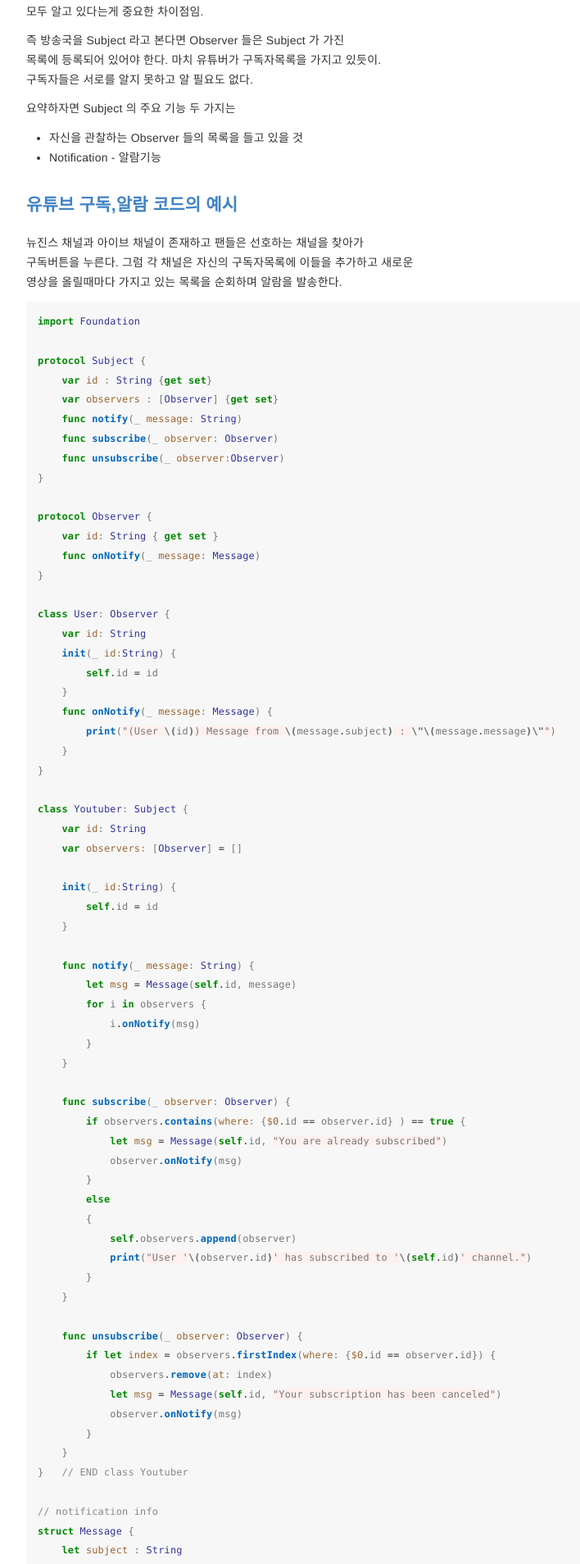
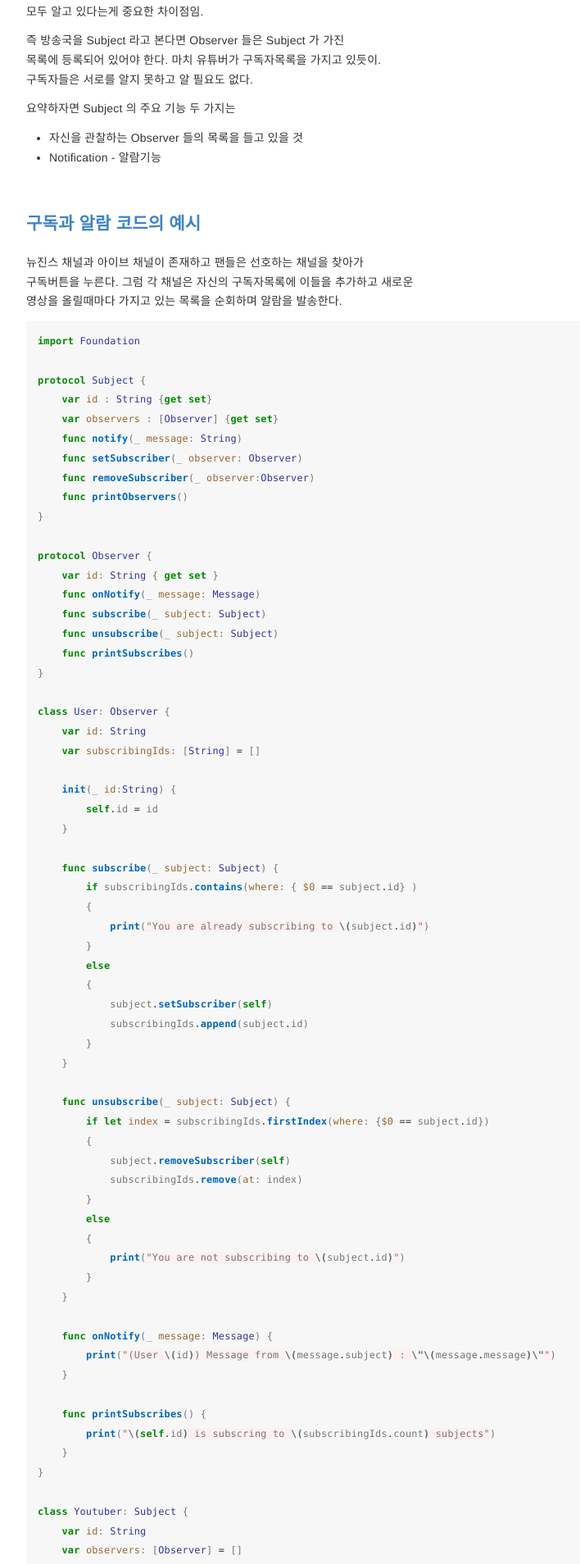
Before and after one commit to nicemiro/nicemiro.github.io, a Jekyll site: the page built from _posts/design_pattern/2024-08-16-ObserverPattern.md, in a window 1280 px wide. Shown: the part 588-2496 px from the top of the page at 82% size, without its empty margins (223-931 px from the left). Built offline with Jekyll 4.4.1, drawn with Linux system fonts in a browser that asks for light colours; some of the changed text lies outside the part shown.

Commit message:
save progress

````diff
--- a/_posts/design_pattern/2024-08-16-ObserverPattern.md
+++ b/_posts/design_pattern/2024-08-16-ObserverPattern.md
@@ -36,8 +36,9 @@
 요약하자면 Subject 의 주요 기능 두 가지는
 * 자신을 관찰하는 Observer 들의 목록을 들고 있을 것
 * Notification - 알람기능
+<br>
 
-### 유튜브 구독,알람 코드의 예시
+### 구독과 알람 코드의 예시
 뉴진스 채널과 아이브 채널이 존재하고 팬들은 선호하는 채널을 찾아가
 구독버튼을 누른다. 그럼 각 채널은 자신의 구독자목록에 이들을 추가하고 새로운
 영상을 올릴때마다 가지고 있는 목록을 순회하며 알람을 발송한다.
@@ -49,22 +50,57 @@
     var id : String {get set}
     var observers : [Observer] {get set}
     func notify(_ message: String)
-    func subscribe(_ observer: Observer)
-    func unsubscribe(_ observer:Observer)
+    func setSubscriber(_ observer: Observer)
+    func removeSubscriber(_ observer:Observer)
+    func printObservers()
 }
 
 protocol Observer {
     var id: String { get set }
     func onNotify(_ message: Message)
+    func subscribe(_ subject: Subject)
+    func unsubscribe(_ subject: Subject)
+    func printSubscribes()
 }
 
 class User: Observer {
     var id: String
+    var subscribingIds: [String] = []
+
     init(_ id:String) {
         self.id = id
     }
+
+    func subscribe(_ subject: Subject) {
+        if subscribingIds.contains(where: { $0 == subject.id} )
+        {
+            print("You are already subscribing to \(subject.id)")
+        }
+        else
+        {
+            subject.setSubscriber(self)
+            subscribingIds.append(subject.id)
+        }
+    }
+
+    func unsubscribe(_ subject: Subject) {
+        if let index = subscribingIds.firstIndex(where: {$0 == subject.id})
+        {
+            subject.removeSubscriber(self)
+            subscribingIds.remove(at: index)
+        }
+        else
+        {
+            print("You are not subscribing to \(subject.id)")
+        }
+    }
+
     func onNotify(_ message: Message) {
         print("(User \(id)) Message from \(message.subject) : \"\(message.message)\"")
+    }
+
+    func printSubscribes() {
+        print("\(self.id) is subscring to \(subscribingIds.count) subjects")
     }
 }
 
@@ -83,7 +119,7 @@
         }
     }
 
-    func subscribe(_ observer: Observer) {
+    func setSubscriber(_ observer: Observer) {
         if observers.contains(where: {$0.id == observer.id} ) == true {
             let msg = Message(self.id, "You are already subscribed")
             observer.onNotify(msg)
@@ -95,16 +131,22 @@
         }
     }
 
-    func unsubscribe(_ observer: Observer) {
+    func removeSubscriber(_ observer: Observer) {
         if let index = observers.firstIndex(where: {$0.id == observer.id}) {
             observers.remove(at: index)
             let msg = Message(self.id, "Your subscription has been canceled")
             observer.onNotify(msg)
         }
     }
-}   // END class Youtuber
 
-// notification info
+    func printObservers() {
+        print("\(self.id) has \(observers.count) subscribers")
+        for i in observers {
+            print(i.id)
+        }
+    }
+}
+
 struct Message {
     let subject : String
     let message : String
@@ -113,7 +155,10 @@
         self.message = message
     }
 }
+```
 
+##### 실행코드
+```swift
 // init Youtuber
 let youtuber_NewJeans = Youtuber("NewJeans")
 let youtuber_Ive = Youtuber("Ive")
@@ -124,49 +169,115 @@
 let user3 = User("Choi")
 let user4 = User("Park")
 
-// user clicks subscribe button (구독)
-youtuber_NewJeans.subscribe(user1)
-youtuber_NewJeans.subscribe(user3)
-youtuber_NewJeans.subscribe(user4)
-print("\n")
-youtuber_Ive.subscribe(user2)
-youtuber_Ive.subscribe(user4)
+// user click subscribe button
+print("구독")
+user1.subscribe(youtuber_NewJeans)
+user3.subscribe(youtuber_NewJeans)
+user4.subscribe(youtuber_NewJeans)
+user2.subscribe(youtuber_Ive)
+user4.subscribe(youtuber_Ive)
 print("\n")
 
-// you tubers send notifications of their new content to their subscribers (알람)
+// you tubers send notifications of their new content to their subscribers
+print("알람")
 youtuber_NewJeans.notify("Our New content just has been uploaded. Don't miss it!")
 youtuber_Ive.notify("Our New content just has been uploaded. Thank you!")
 print("\n")
 
-// unsubscribe (구독취소)
-youtuber_NewJeans.unsubscribe(user1)
-youtuber_Ive.unsubscribe(user2)
+print("구독자 목록")
+youtuber_NewJeans.printObservers()
+youtuber_Ive.printObservers()
+print("\n")
+
+print("구독중")
+user1.printSubscribes()
+user2.printSubscribes()
+user3.printSubscribes()
+user4.printSubscribes()
+print("\n")
+
+// unsubscribe
+print("구독취소")
+user1.unsubscribe(youtuber_NewJeans)
+user2.unsubscribe(youtuber_Ive)
+youtuber_NewJeans.printObservers()
+youtuber_Ive.printObservers()
+print("\n")
+
+print("구독중")
+user1.printSubscribes()
+user2.printSubscribes()
+user3.printSubscribes()
+user4.printSubscribes()
 ```
 
+##### 결과
 <img src="/img/designPattern/2024-08-16-ObserverPattern_0.png" style="width:100%">
+<br>
+<br>
 
-위의 코드에서 구독자는 유튜버에 대한 정보를 갖고 있지 않기 때문에 둘 사이에 강한 커플링은 발생하지 않는다.
-강한 참조로 인한 메모리 Leak 에 대한 걱정보다는 모든 옵저버들을 순환하며 Noti 를 날릴때
-동기화(Sync) 방식으로 인해 발생할 수 있는 딜레이 문제를 더 신경 써야한다.
-Subject 의 알람 기능에는 과도한 오버로드가 쏠리지 않도록 주의하자.
+위의 코드에서 유저가 유튜버객체를 갖고 있을 수도 있지만
+두 객체 사이에 불필요한 강한참조가 발생하고
+이를 피하기 위해 `weak` 을 사용하게 되면 wrapper class 까지
+선언해야 할 수 있기 때문에 String 배열을 사용한다.
+(실제 운영환경에서도 어차피 ID 값만 가져가서 DB 처리를 할 것이므로)
+만약 wapper class 를 사용하게 된다면 이런 형태가 될 것이다.
+
+```swift
+
+// weak은 클래스 타입에만 적용할 수 있기때문에 AnyObject를 상속해서
+// class 타입에만 적용할 수 있도록 제한함
+protocol Subject: AnyObject {
+    var id : String {get set}
+    var observers : [Observer] {get set}
+    func notify(_ message: String)
+    func setSubscriber(_ observer: Observer)
+    func removeSubscriber(_ observer:Observer)
+    func printObservers()
+}
+
+// Subject 타입의 weak 프로퍼티를 가진 레퍼클래스 선언
+class WeakSubjecctWrapper {
+    weak var value: Subject?
+    init(value: Subject) {
+        self.value = value
+    }
+}
+
+// 유튜버 - 구독자 객체 사이의 강한 참조를 피해
+// 유튜버레퍼클래스 - 구독자 객체 사이의 약한 참조를 만들어 메모리 누수를 방지
+class User: Observer {
+    var id: String
+    // var subscribingIds: [String] = []
+    var subscribingSubjects: [WeakSubjecctWrapper] = []
+
+    // ...
+}
+
+```
+
+강한 참조로 인한 메모리 Leak 에 대한 걱정보다는 오히려
+모든 옵저버들을 순환하며 Noti 를 날리는 시점의 동기화(Sync) 로 인해
+발생할 수 있는 딜레이 문제를 더 신경 써야한다.
+Subject 의 알람 기능에는 과도한 오버로드가 발생하지 않도록 주의하자.
 
 멀티스레드를 사용한 비동기 방식을 생각할 수도 있지만
-Subject 가 하나의 Observer 에 정의된 onNotify 를 실행하는 상황에서 쓰레드의 Lock 이 해제되지 않는다면
-다른 Observer 들이 실행되지 못해 전체 시스템이 꼬여버릴수 있고
-뒤이어 설명할 iOS의 Notification Center의 코드를 보면 알 수 있겠지만
-관찰자와 각기 다른 대상자 사이에 발생하는 Notification의 종류가 많아질 수록 디버그 환경보다는
+Subject 가 특정 Observer 에 정의된 onNotify() 를 실행하는 상황에서
+쓰레드의 Lock 이 해제되지 않는다면 다른 Observer 들이 실행되지 못해
+전체 시스템이 꼬여버릴수 있고 뒤이어 설명할 iOS의 Notification Center 코드를
+보면 알 수 있겠지만 관찰자와 각기 다른 대상자 사이에 발생하는
+Notification의 종류가 많아질 수록 디버그 환경보다는
 런타임 환경에서 코드흐름을 확인하는 것이 더 용이하기 때문에 에러 추적이 불편할 수도 있다.
 비동기 방식을 사용하고 싶다면 이벤트 큐 패턴을 사용하는 것을 고려해보자.
 
+Subject 가 Observer 목록을 순회하며 onNotify() 로 이벤트 발생을 알릴 때
+파라미터에 이벤트sender 인 self 를 추가하는 방법이 일반적으로 사용되는 방법이다.
+<br>
 
 ### NotificationCenter in iOS (on going)
-
-iOS 환경에서 사용되는 NotificationCenter가 옵저버 패턴의 좋은 예시라고 할 수 있다.
-Subject 가 Observer 목록을 순회하며 onNotify() 로 이벤트 발생을 알릴 때
-이벤트를 보내는 사람의 식별자로 self를 파라미터로 추가하는 것이 일반적인 추세.
+iOS 환경에서 옵저버 패턴으로 사용되는 NotificationCenter를 살펴보자.
 
 ```swift
-
 // GameScene 에서 delegate 으로 호출됨. 성공시 notifyRewarded() 실행
 func showRewardedAd() {
     guard let rewardedAdObj = rewardedAd else {
````
Also changed, not shown: img/designPattern/2024-08-16-ObserverPattern_0.png.
